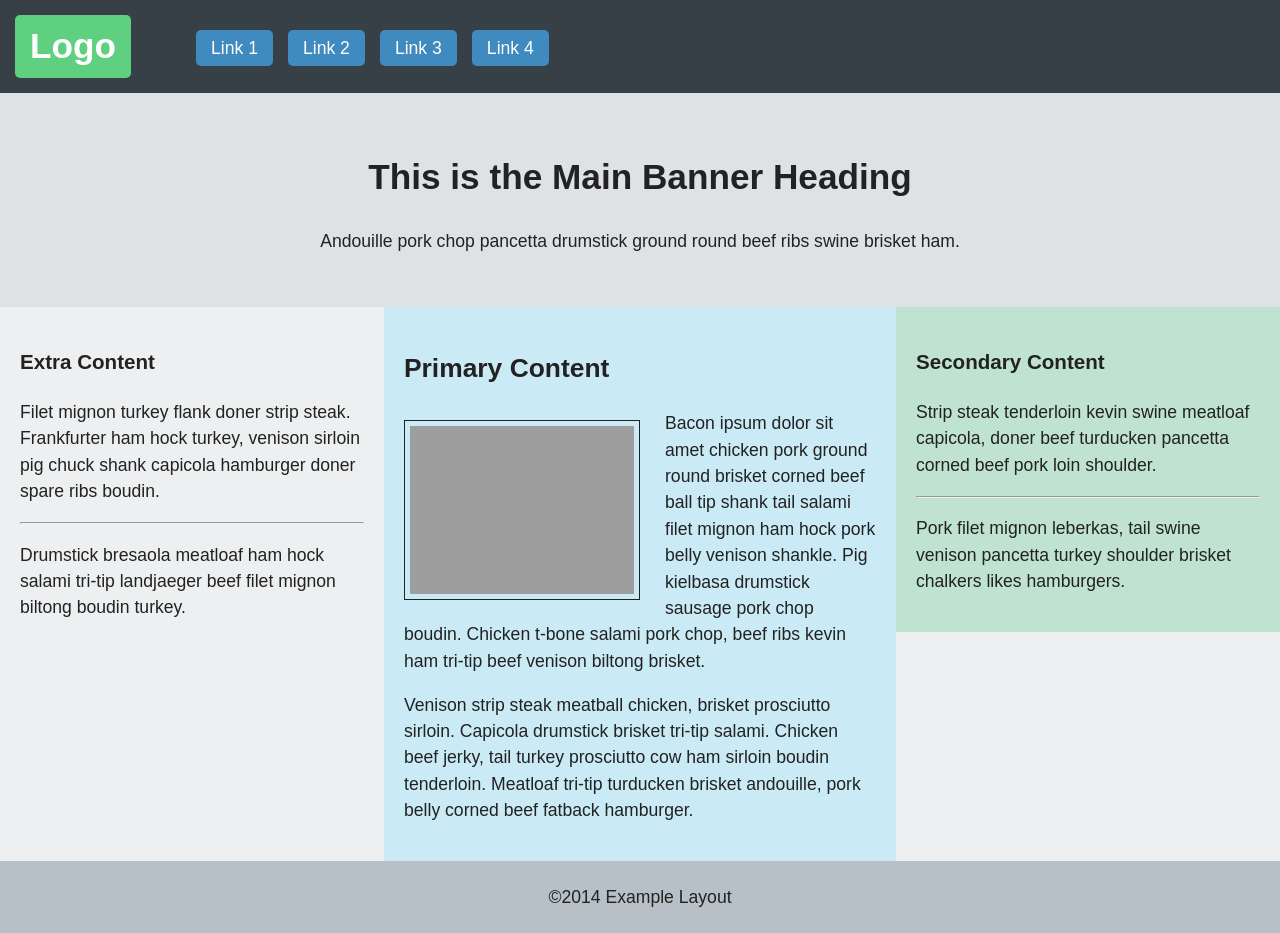
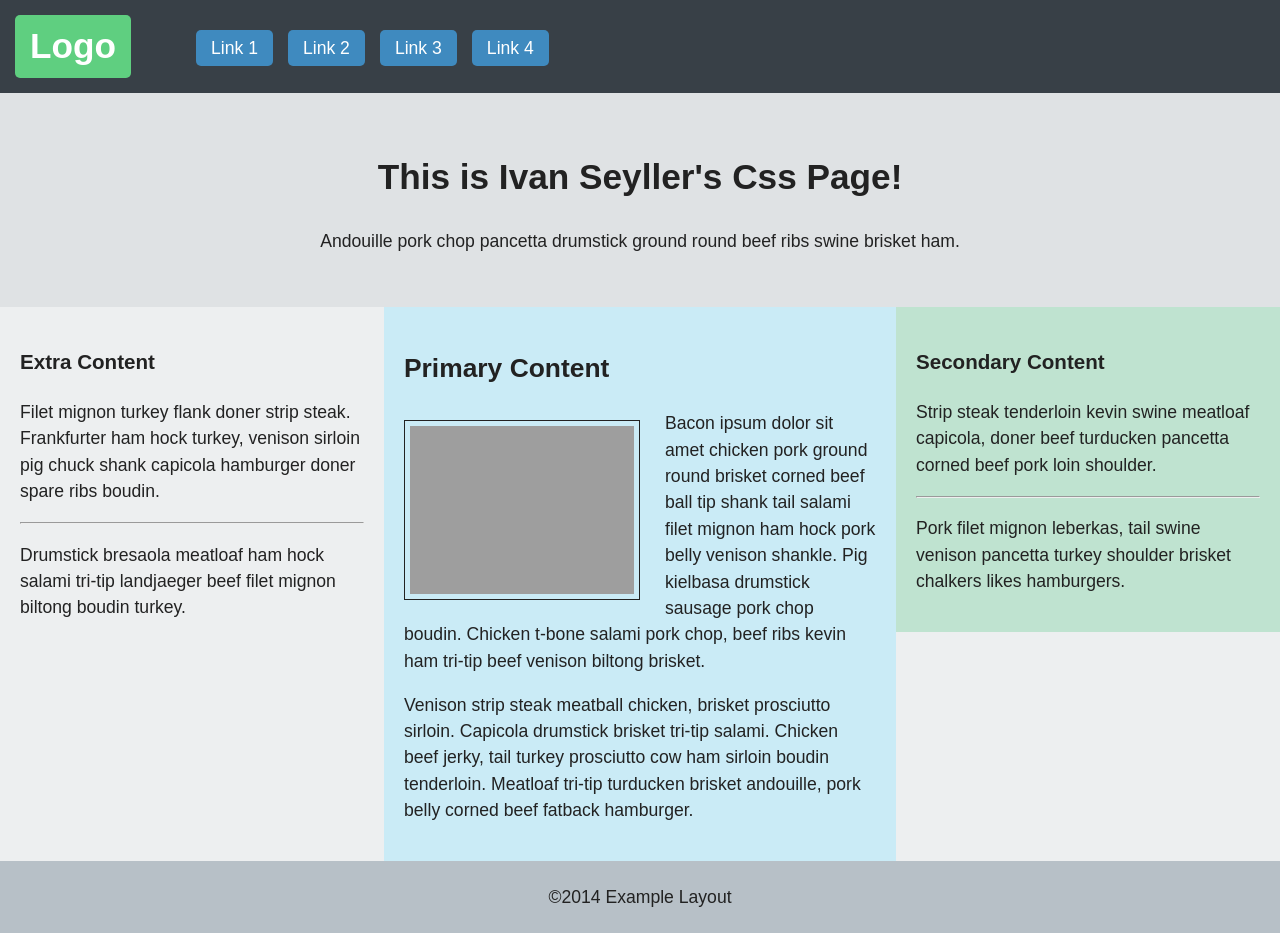
Before and after one commit to IvanSeyller/Gill-CSS, a plain HTML site: page index.html in a window 1280 px wide. Drawn offline with Linux system fonts and the light colour scheme; files that its build step writes are made by us from their sources; grey boxes are pictures that could not be loaded.

Commit message:
Update index.html

```diff
--- a/index.html
+++ b/index.html
@@ -18,7 +18,7 @@
 			</ul>
 		</header>
 		<div class="main-banner">
-			<h1>This is the Main Banner Heading</h1>
+			<h1>This is Ivan Seyller's Css Page!</h1>
 			<p>Andouille pork chop pancetta drumstick ground round beef ribs swine brisket ham.</p>
 		</div>
 		<div class="content-row group">
```
